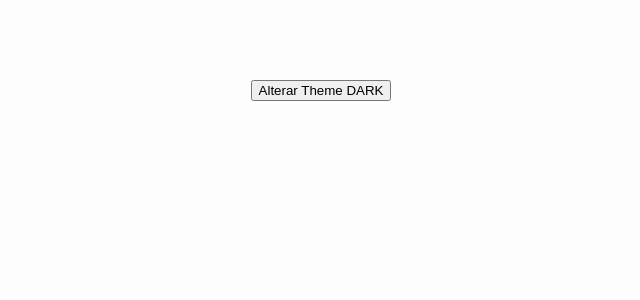
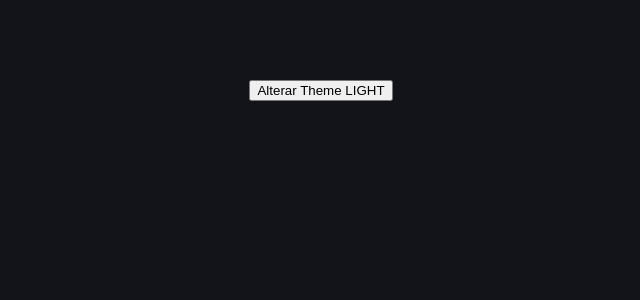
Before and after one commit to kellvembarbosa/get-started-nextjs-with-styled-componets, a Next.js app: page / in a window 1280 px wide. Shown: the top 300 px of the page, without its empty margins (319-959 px from the left). Built offline with nearby package versions, Linux system fonts and the light colour scheme.

Commit message:
fixed theme default

```diff
--- a/contexts/theme.tsx
+++ b/contexts/theme.tsx
@@ -12,7 +12,7 @@ function ThemeRecoilProvider({ children }) {
 
     useEffect(() => {
         const themeLocalID = localStorage.getItem('DARK_MODE')
-        setDarkMode(themeLocalID === 'true')
+        setDarkMode(themeLocalID ? themeLocalID === 'true' : DEFAULT_THEME)
         setMonted(true)
     }, [])
 
```
